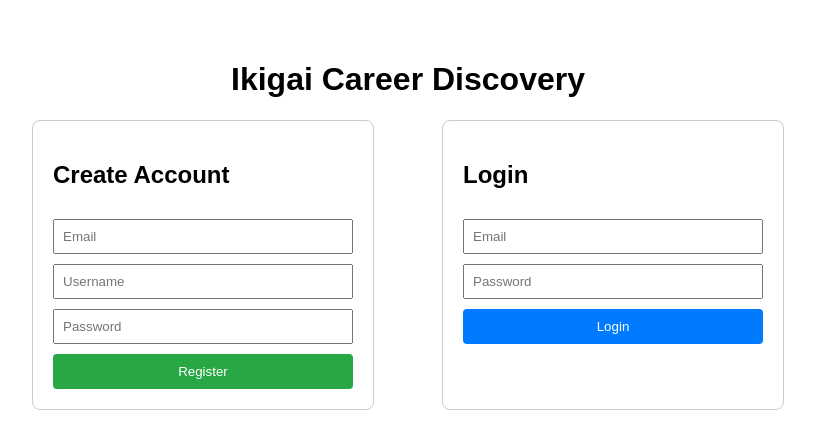
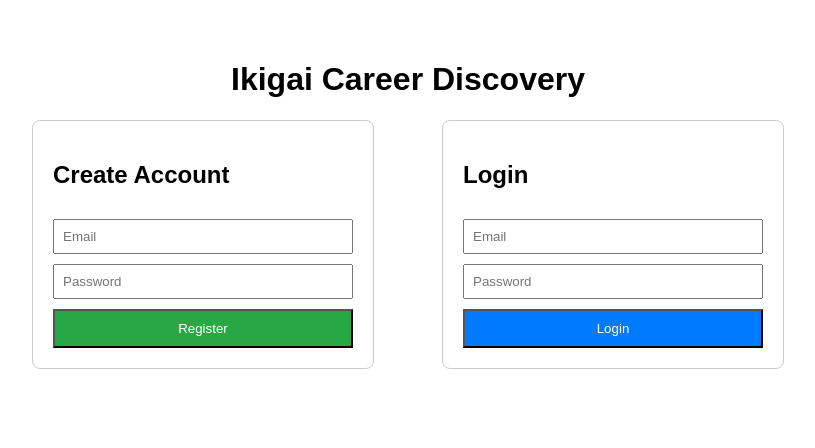
Before and after one commit to noor355/ikigai, a React (Create React App) app in the folder frontend/: page / in a window 1280 px wide. Shown: the top 448 px of the page, without its empty margins (232-1047 px from the left). Built offline with nearby package versions, Linux system fonts and the light colour scheme.

Commit message:
feat: restructure frontend with react-router-dom pages

```diff
--- a/frontend/package.json
+++ b/frontend/package.json
@@ -10,6 +10,7 @@
     "axios": "^1.13.6",
     "react": "^19.2.4",
     "react-dom": "^19.2.4",
+    "react-router-dom": "^7.13.2",
     "react-scripts": "5.0.1",
     "web-vitals": "^2.1.4"
   },
--- a/frontend/src/App.js
+++ b/frontend/src/App.js
@@ -1,105 +1,27 @@
-import axios from "axios";
 import { useState } from "react";
+import { BrowserRouter as Router, Routes, Route, Navigate } from "react-router-dom";
+import AuthPage from "./pages/AuthPage";
+import DashboardPage from "./pages/DashboardPage";
 
 function App() {
-  const [email, setEmail] = useState("");
-  const [username, setUsername] = useState("");
-  const [password, setPassword] = useState("");
-  const [message, setMessage] = useState("");
-
-  // Check if a user is already logged in by looking for a saved token
   const [token, setToken] = useState(localStorage.getItem("token") || "");
 
-  const handleRegister = async (e) => {
-    e.preventDefault();
-    try {
-      // Registration expects standard JSON
-      const res = await axios.post("http://127.0.0.1:8000/api/v1/auth/register", {
-        email: email,
-        username: username,
-        password: password
-      });
-      setMessage(`Success! User ${res.data.username} registered. You can now log in.`);
-    } catch (error) {
-      setMessage(`Registration Error: ${error.response?.data?.detail || error.message}`);
-    }
-  };
+  return (
+    <Router>
+      <Routes>
+        {/* If not logged in, show Auth Page. If logged in, redirect to Dashboard */}
+        <Route
+          path="/"
+          element={!token ? <AuthPage setToken={setToken} /> : <Navigate to="/dashboard" />}
+        />
 
-  const handleLogin = async (e) => {
-    e.preventDefault();
-    try {
-      // Sending standard JSON to match your backend
-      const res = await axios.post("http://localhost:8000/api/v1/auth/login", {
-        email: email,       // Your backend probably expects 'email' or 'username' here
-        password: password
-      });
-
-      // Save the token so the user stays logged in
-      setToken(res.data.access_token);
-      localStorage.setItem("token", res.data.access_token);
-      setMessage("Logged in successfully!");
-
-    } catch (error) {
-      // Unpacking the 422 error so we can read it on the screen
-      let errorMsg = "Login failed";
-      if (error.response?.data?.detail) {
-        errorMsg = typeof error.response.data.detail === "string"
-          ? error.response.data.detail
-          : JSON.stringify(error.response.data.detail);
-      } else {
-        errorMsg = error.message;
-      }
-      setMessage(`Login Error: ${errorMsg}`);
-    }
-  };
-
-  const handleLogout = () => {
-    setToken("");
-    localStorage.removeItem("token");
-    setMessage("You have been logged out.");
-  };
-
-  return (
-    <div style={{ padding: "40px", fontFamily: "sans-serif", maxWidth: "800px", margin: "0 auto" }}>
-      <h1 style={{ textAlign: "center" }}>Ikigai Career Discovery</h1>
-
-      {/* Status Message Display */}
-      {message && (
-        <div style={{ padding: "10px", backgroundColor: "#e3f2fd", marginBottom: "20px", borderRadius: "5px" }}>
-          <b>Status:</b> {message}
-        </div>
-      )}
-
-      {/* Conditional Rendering: Show forms if logged out, show dashboard if logged in */}
-      {!token ? (
-        <div style={{ display: "flex", justifyContent: "space-around", flexWrap: "wrap", gap: "20px" }}>
-
-          {/* Register Form */}
-          <form onSubmit={handleRegister} style={{ display: "flex", flexDirection: "column", width: "300px", gap: "10px", padding: "20px", border: "1px solid #ccc", borderRadius: "8px" }}>
-            <h2>Create Account</h2>
-            <input type="email" placeholder="Email" value={email} onChange={e => setEmail(e.target.value)} required style={{ padding: "8px" }} />
-            <input type="text" placeholder="Username" value={username} onChange={e => setUsername(e.target.value)} required style={{ padding: "8px" }} />
-            <input type="password" placeholder="Password" value={password} onChange={e => setPassword(e.target.value)} required style={{ padding: "8px" }} />
-            <button type="submit" style={{ padding: "10px", backgroundColor: "#28a745", color: "white", border: "none", cursor: "pointer", borderRadius: "4px" }}>Register</button>
-          </form>
-
-          {/* Login Form */}
-          <form onSubmit={handleLogin} style={{ display: "flex", flexDirection: "column", width: "300px", gap: "10px", padding: "20px", border: "1px solid #ccc", borderRadius: "8px" }}>
-            <h2>Login</h2>
-            <input type="email" placeholder="Email" value={email} onChange={e => setEmail(e.target.value)} required style={{ padding: "8px" }} />
-            <input type="password" placeholder="Password" value={password} onChange={e => setPassword(e.target.value)} required style={{ padding: "8px" }} />
-            <button type="submit" style={{ padding: "10px", backgroundColor: "#007bff", color: "white", border: "none", cursor: "pointer", borderRadius: "4px" }}>Login</button>
-          </form>
-
-        </div>
-      ) : (
-        <div style={{ textAlign: "center", padding: "40px", border: "1px solid #ccc", borderRadius: "8px" }}>
-          <h2>Welcome to your Dashboard!</h2>
-          <p>You are successfully authenticated and your JWT token is securely stored.</p>
-          <button onClick={handleLogout} style={{ padding: "10px 20px", backgroundColor: "#dc3545", color: "white", border: "none", cursor: "pointer", borderRadius: "4px" }}>Logout</button>
-        </div>
-      )}
-    </div>
+        {/* If logged in, show Dashboard. If not, bounce them back to Login */}
+        <Route
+          path="/dashboard"
+          element={token ? <DashboardPage setToken={setToken} /> : <Navigate to="/" />}
+        />
+      </Routes>
+    </Router>
   );
 }
 
--- /dev/null
+++ b/frontend/src/pages/AuthPage.js
@@ -0,0 +1,57 @@
+import { useState } from "react";
+import axios from "axios";
+import { useNavigate } from "react-router-dom";
+
+function AuthPage({ setToken }) {
+  const [email, setEmail] = useState("");
+  const [password, setPassword] = useState("");
+  const [message, setMessage] = useState("");
+  const navigate = useNavigate(); // This is our new router tool!
+
+  const handleRegister = async (e) => {
+    e.preventDefault();
+    try {
+      const res = await axios.post("http://localhost:8000/api/v1/auth/register", { email, password });
+      setMessage("Success! User registered. You can now log in.");
+    } catch (error) {
+      setMessage(`Registration Error: ${error.response?.data?.detail || error.message}`);
+    }
+  };
+
+  const handleLogin = async (e) => {
+    e.preventDefault();
+    try {
+      const res = await axios.post("http://localhost:8000/api/v1/auth/login", { email, password });
+      setToken(res.data.access_token);
+      localStorage.setItem("token", res.data.access_token);
+      navigate("/dashboard"); // Instantly warp the user to the dashboard page!
+    } catch (error) {
+      setMessage(`Login Error: ${error.response?.data?.detail || error.message}`);
+    }
+  };
+
+  return (
+    <div style={{ padding: "40px", fontFamily: "sans-serif", maxWidth: "800px", margin: "0 auto" }}>
+      <h1 style={{ textAlign: "center" }}>Ikigai Career Discovery</h1>
+      {message && <div style={{ padding: "10px", backgroundColor: "#e3f2fd", marginBottom: "20px" }}><b>Status:</b> {message}</div>}
+
+      <div style={{ display: "flex", justifyContent: "space-around", flexWrap: "wrap", gap: "20px" }}>
+        <form onSubmit={handleRegister} style={{ display: "flex", flexDirection: "column", width: "300px", gap: "10px", padding: "20px", border: "1px solid #ccc", borderRadius: "8px" }}>
+          <h2>Create Account</h2>
+          <input type="email" placeholder="Email" value={email} onChange={e => setEmail(e.target.value)} required style={{ padding: "8px" }} />
+          <input type="password" placeholder="Password" value={password} onChange={e => setPassword(e.target.value)} required style={{ padding: "8px" }} />
+          <button type="submit" style={{ padding: "10px", backgroundColor: "#28a745", color: "white", cursor: "pointer" }}>Register</button>
+        </form>
+
+        <form onSubmit={handleLogin} style={{ display: "flex", flexDirection: "column", width: "300px", gap: "10px", padding: "20px", border: "1px solid #ccc", borderRadius: "8px" }}>
+          <h2>Login</h2>
+          <input type="email" placeholder="Email" value={email} onChange={e => setEmail(e.target.value)} required style={{ padding: "8px" }} />
+          <input type="password" placeholder="Password" value={password} onChange={e => setPassword(e.target.value)} required style={{ padding: "8px" }} />
+          <button type="submit" style={{ padding: "10px", backgroundColor: "#007bff", color: "white", cursor: "pointer" }}>Login</button>
+        </form>
+      </div>
+    </div>
+  );
+}
+
+export default AuthPage;
--- /dev/null
+++ b/frontend/src/pages/DashboardPage.js
@@ -0,0 +1,23 @@
+import { useNavigate } from "react-router-dom";
+
+function DashboardPage({ setToken }) {
+  const navigate = useNavigate();
+
+  const handleLogout = () => {
+    setToken("");
+    localStorage.removeItem("token");
+    navigate("/"); // Send them back to the login page
+  };
+
+  return (
+    <div style={{ padding: "40px", fontFamily: "sans-serif", maxWidth: "800px", margin: "0 auto", textAlign: "center" }}>
+      <h2>Welcome to your Ikigai Dashboard!</h2>
+      <p>This is where we will build your personalized career discovery questionnaire.</p>
+      <button onClick={handleLogout} style={{ padding: "10px 20px", backgroundColor: "#dc3545", color: "white", border: "none", cursor: "pointer", borderRadius: "4px" }}>
+        Logout
+      </button>
+    </div>
+  );
+}
+
+export default DashboardPage;
```
Also changed, not shown: 1 other file (tests, documents, lock files or other folders).
